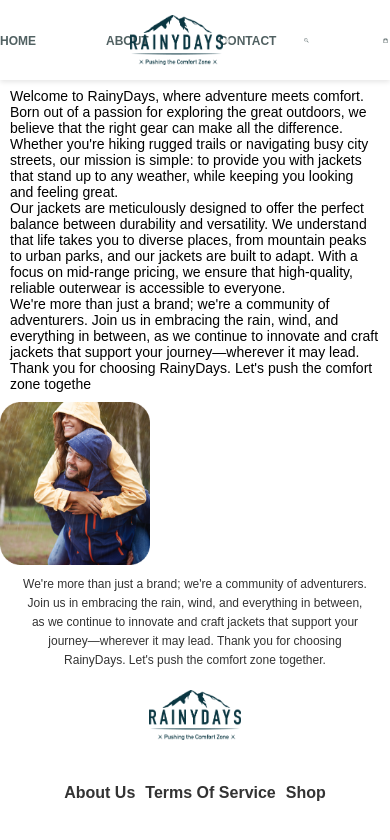
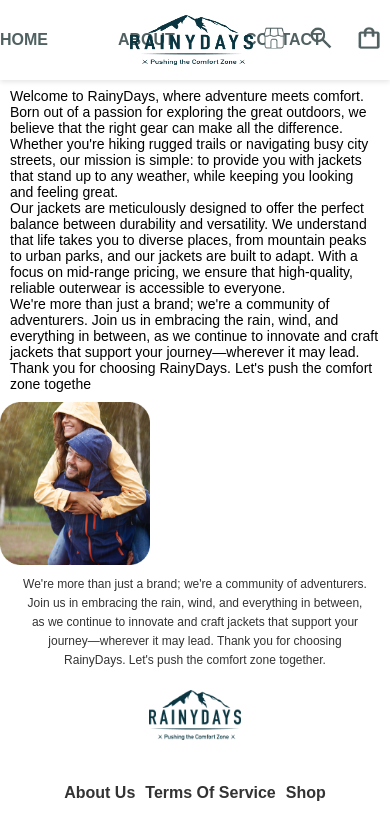
Before and after one commit to helena-cruse/Rainydays-CA, a plain HTML site: page Aboutus.html in a window 390 px wide. Drawn offline with Linux system fonts and the light colour scheme.

Commit message:
updating repo

```diff
--- a/Rainydays html ting/css/aboutus.css
+++ b/Rainydays html ting/css/aboutus.css
@@ -143,7 +143,7 @@ footer {
 
     }
 
-    .nav-left ul li a {
+    .nav-left ul li {
       gap: 5px;
       font-size: 12px;
     }
@@ -154,6 +154,7 @@ footer {
 
     .icons {
       width: auto;
+      gap: 5px;
     }
 
     .icons img {
```
